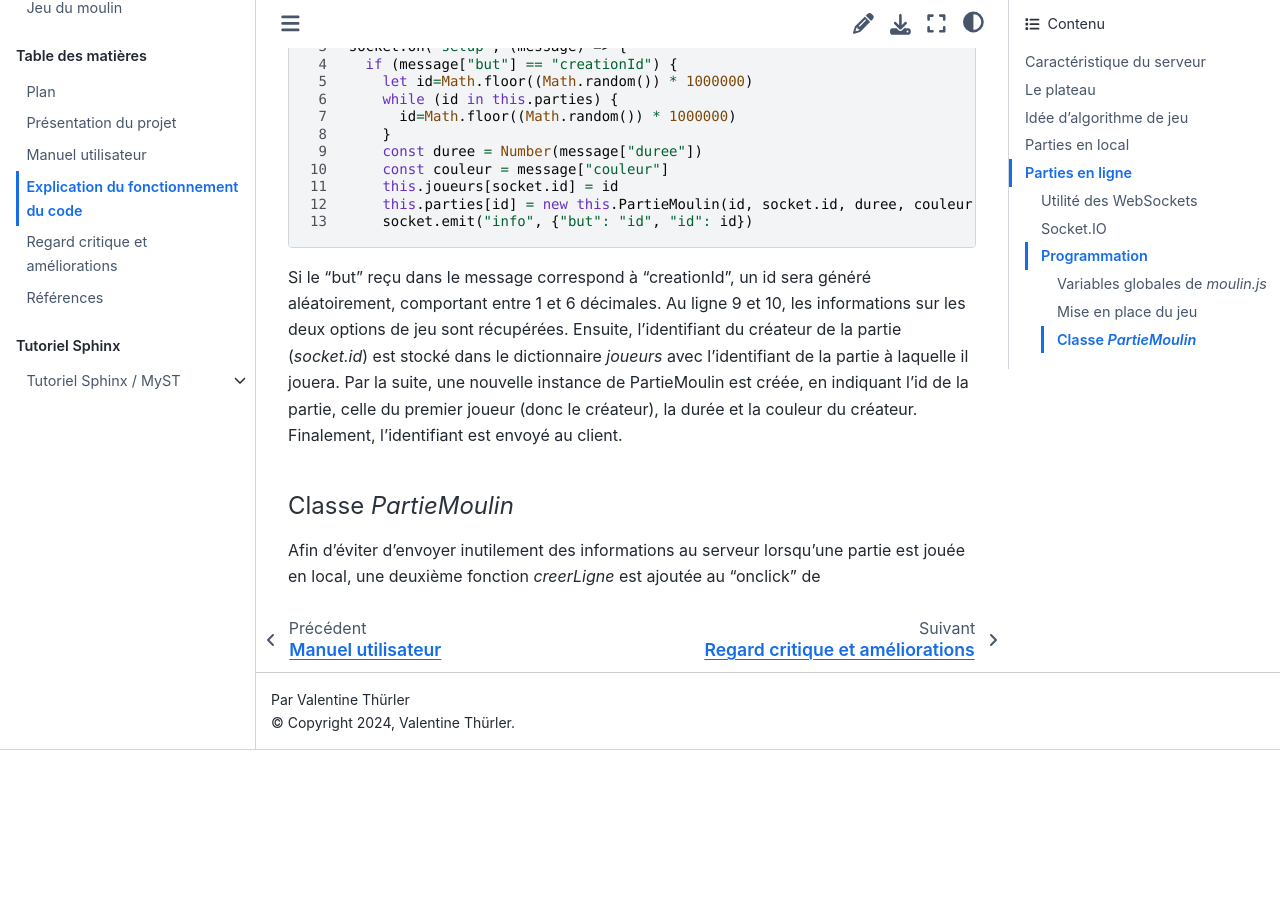
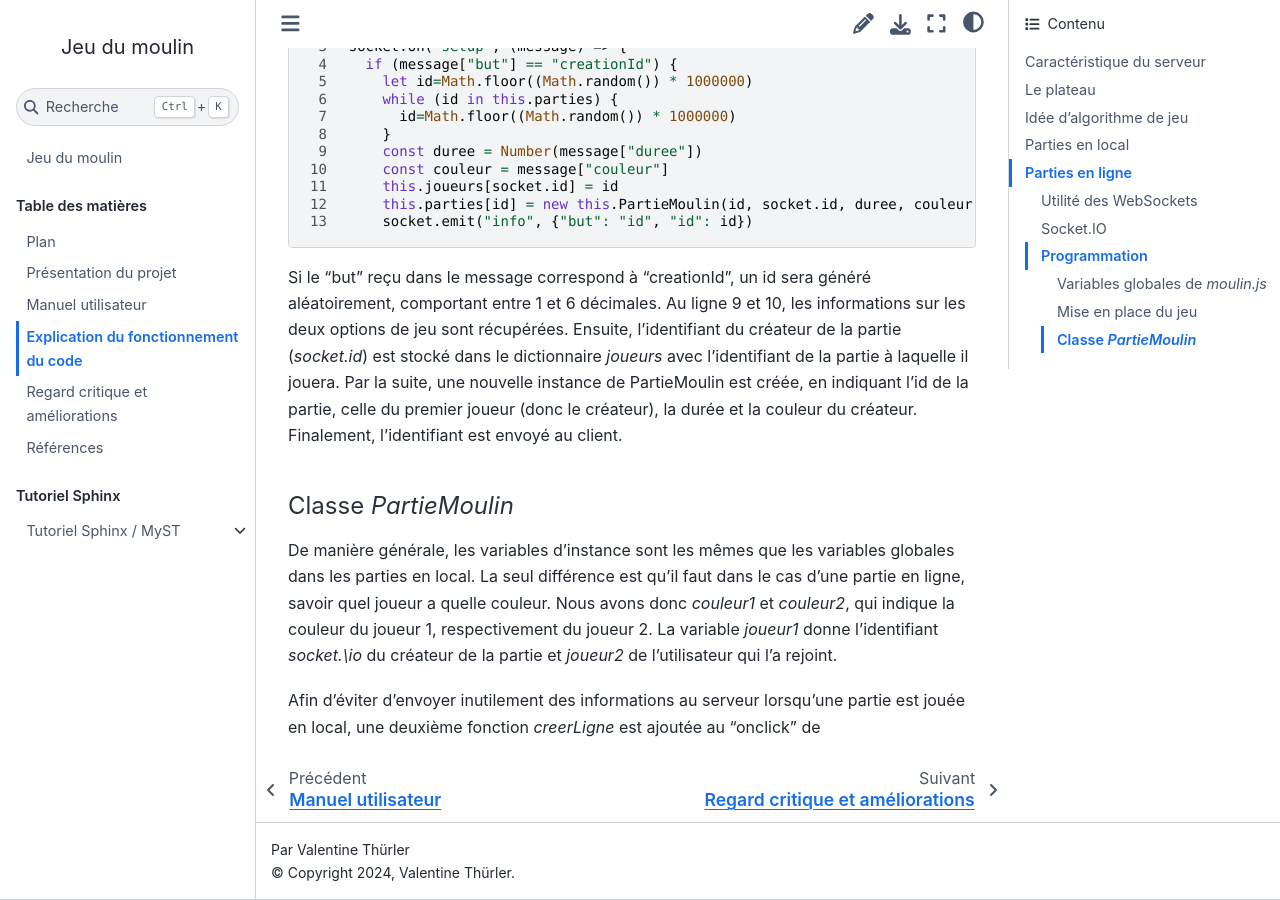
Before and after one commit to valentinethrlr/projet_moulin_documentation, a Sphinx documentation site: the page built from source/explication.md, in a window 1280 px wide and 900 px high, scrolled down 13385 px. Built offline with Sphinx 7.4.7 and the Sphinx Book theme 1.1.4, drawn with Linux system fonts in a browser that asks for light colours; cross-references to code outside the pages are shown as plain code; before the commit the page ends 14135 px from its top, so only the background shows below that.

Commit message:
explication

```diff
--- a/source/explication.md
+++ b/source/explication.md
@@ -299,6 +299,7 @@ Si le "but" reçu dans le message correspond à "creationId", un id sera génér
 
 #### Classe <em>PartieMoulin</em>
 
+De manière générale, les variables d'instance sont les mêmes que les variables globales dans les parties en local. La seul différence est qu'il faut dans le cas d'une partie en ligne, savoir quel joueur a quelle couleur. Nous avons donc <em>couleur1</em> et <em>couleur2</em>, qui  indique la couleur du joueur 1, respectivement du joueur 2. La variable <em>joueur1</em> donne l'identifiant <em>socket.\io</em> du créateur de la partie et <em>joueur2</em> de l'utilisateur qui l'a rejoint.
 
 
 
```
